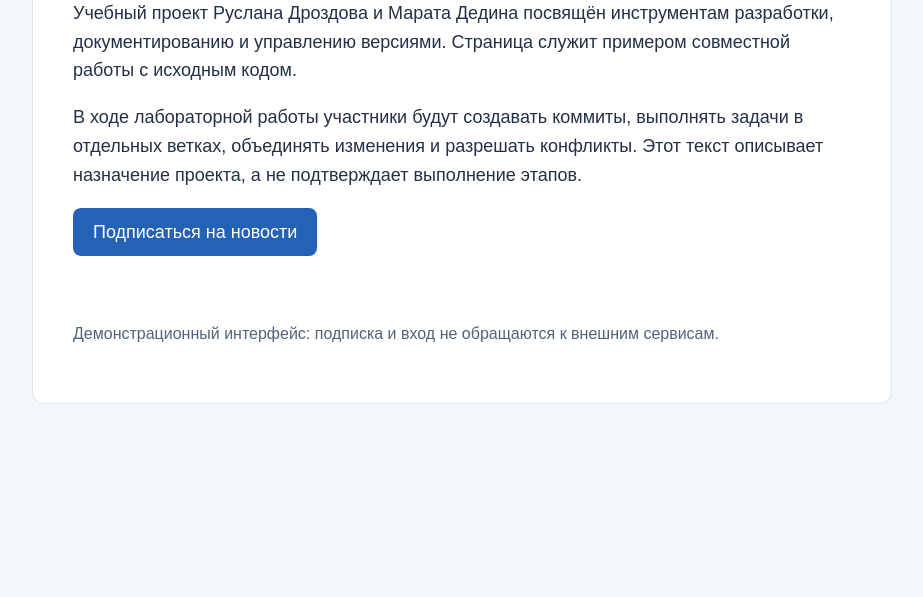
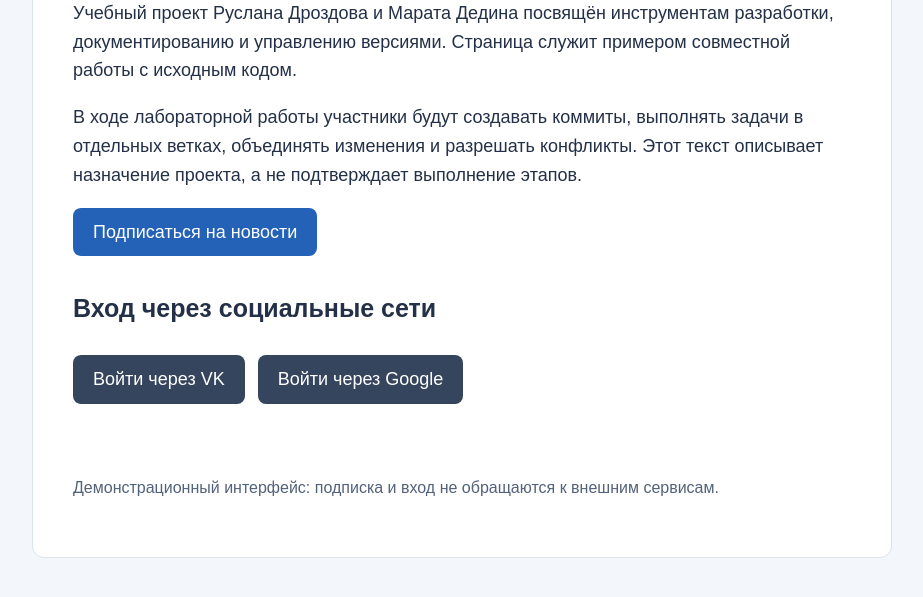
Before and after one commit to RuslanGIT3/lab_GITBASH, a plain HTML site: page index.html in a window 1280 px wide. Shown: the part 211-808 px from the top of the page, without its empty margins (178-1101 px from the left). Drawn offline with Linux system fonts and the light colour scheme.

Commit message:
Добавлена демонстрационная форма входа

```diff
--- a/index.html
+++ b/index.html
@@ -26,7 +26,11 @@ button:focus-visible { outline: 3px solid #13253e; outline-offset: 3px; }
 <p>Учебный проект Руслана Дроздова и Марата Дедина посвящён инструментам разработки, документированию и управлению версиями. Страница служит примером совместной работы с исходным кодом.</p>
 <p>В ходе лабораторной работы участники будут создавать коммиты, выполнять задачи в отдельных ветках, объединять изменения и разрешать конфликты. Этот текст описывает назначение проекта, а не подтверждает выполнение этапов.</p>
 <button class="subscribe" type="button">Подписаться на новости</button>
-<!-- login -->
+<section aria-labelledby="login-title">
+    <h2 id="login-title">Вход через социальные сети</h2>
+    <button class="social" type="button">Войти через VK</button>
+    <button class="social" type="button">Войти через Google</button>
+  </section>
 <p id="notice" role="status" aria-live="polite"></p>
 <p class="meta">Демонстрационный интерфейс: подписка и вход не обращаются к внешним сервисам.</p>
 </main>
```
